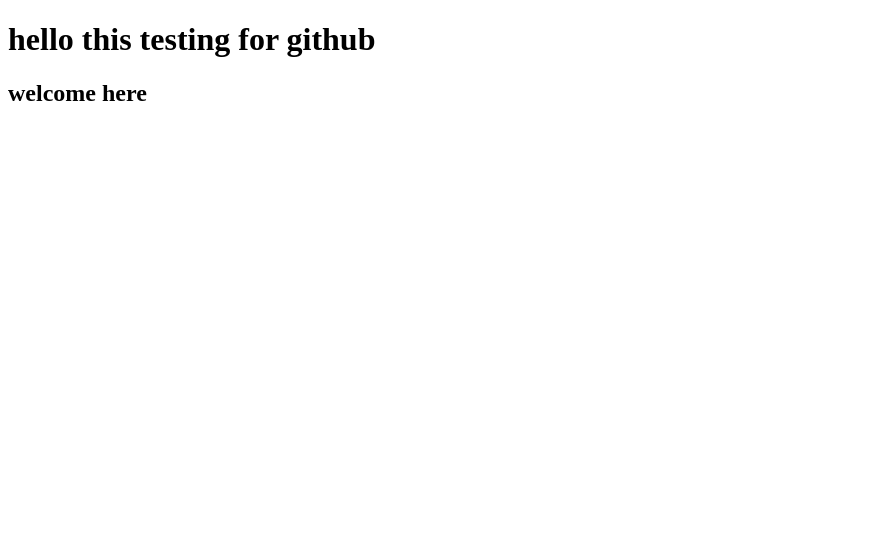
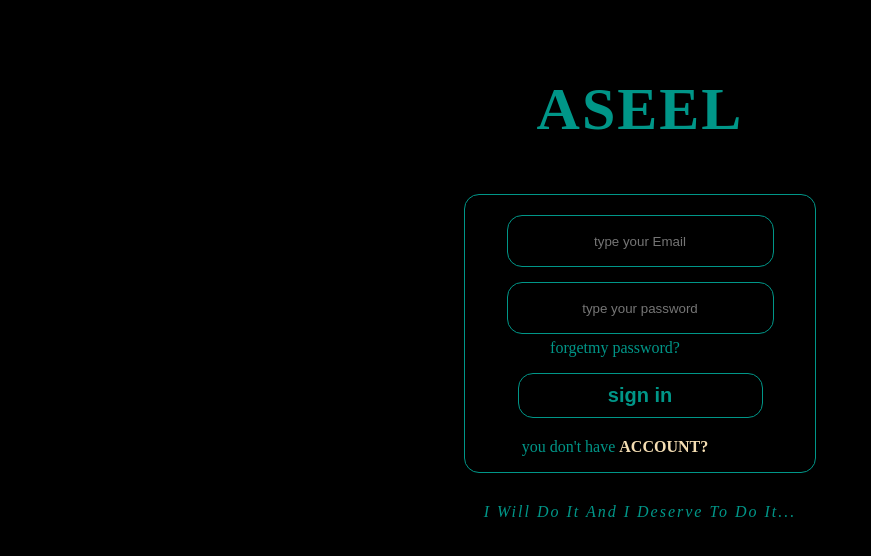
Before and after one commit to Aseel-mohammed/first-porject, a plain HTML site: page index.html in a window 1280 px wide. Shown: the whole page, without its empty margins (0-871 px from the left). Drawn offline with Linux system fonts and the light colour scheme.

Commit message:
change master.css to main.css and create page of login as first project

```diff
--- a/index.html
+++ b/index.html
@@ -3,11 +3,23 @@
 <head>
     <meta charset="UTF-8">
     <meta name="viewport" content="width=device-width, initial-scale=1.0">
-    <title>test githib</title>
-    <link rel="stylesheet" href="master.css/css">
+    <title>template zero</title>
+    <link rel="stylesheet" href="master.css/main.css">
 </head>
 <body>
-    <h1> hello this testing for github </h1>
-    <h2> welcome here </h2>
+   <div class="container">
+    <h1>ASEEL</h1>
+    <form action="welcome here">
+        <input type="Email" placeholder="type your Email">
+        <br>
+        <input type="password" placeholder="type your password">
+        <br>
+        <p>forgetmy password?</p>
+        <button>sign in</button>
+        <br>
+        <p>you don't have <span>ACCOUNT?</span></p>
+    </form>
+    <P class="text">I Will Do It And I Deserve To Do It...</P>
+   </div>
 </body>
 </html>
--- /dev/null
+++ b/master.css/main.css
@@ -0,0 +1,83 @@
+
+body {
+ background-color: black;
+}
+
+.container {
+    display: flex;
+    justify-content: center;
+    align-items: center;
+    margin-top: 100px;
+    flex-direction: column
+}
+.container h1 {
+    margin-top: -25px;
+    margin-bottom: 50px;
+    font-size: 60px;
+    color: #009688;
+    letter-spacing: 2px;
+}
+
+.container form {
+    width: 350px;
+    text-align: center;
+    padding-top: 20px;
+    border-radius: 15px;
+    color: white;
+    border: solid 1px #009688;
+}
+.container form input {
+    width: 70%;
+    height: 30px;
+    padding: 10px;
+    margin-bottom: 15px;
+    background-color: transparent;
+    border: 1px solid;
+    color: #009688;
+    border-radius: 15px;
+    text-align: center;
+}
+.container form button {
+    width: 70%;
+    padding: 10px;
+    background: transparent;
+    color: #009688;
+    border: 1px solid;
+    font-size: 20px;
+    font-weight: bold;
+    margin-bottom: 30px;
+    border-radius: 15px;
+}
+.container form button:hover {
+   color: #E91E63;
+   background-color: #009688;
+}
+
+.container form p {
+    color: #009688;
+    margin-left: -50px;
+    margin-top: -10px;
+    font-size: 16px;
+}
+.container form p:hover {
+    color: #E91E63;
+}
+.container form span {
+    color: wheat;
+    font-size: 16px;
+    font-weight: bolder;
+}
+.container .text {
+    color: #009688;
+    margin-top: 30px;
+    font-style: italic;
+    letter-spacing: 2px;
+}
+@media (max-width: 767px) {
+    .container {
+        margin-top: 17px;
+    }
+    .container form {
+        width: 300px;
+    }
+}
```
Also changed, not shown: 1 other file.
